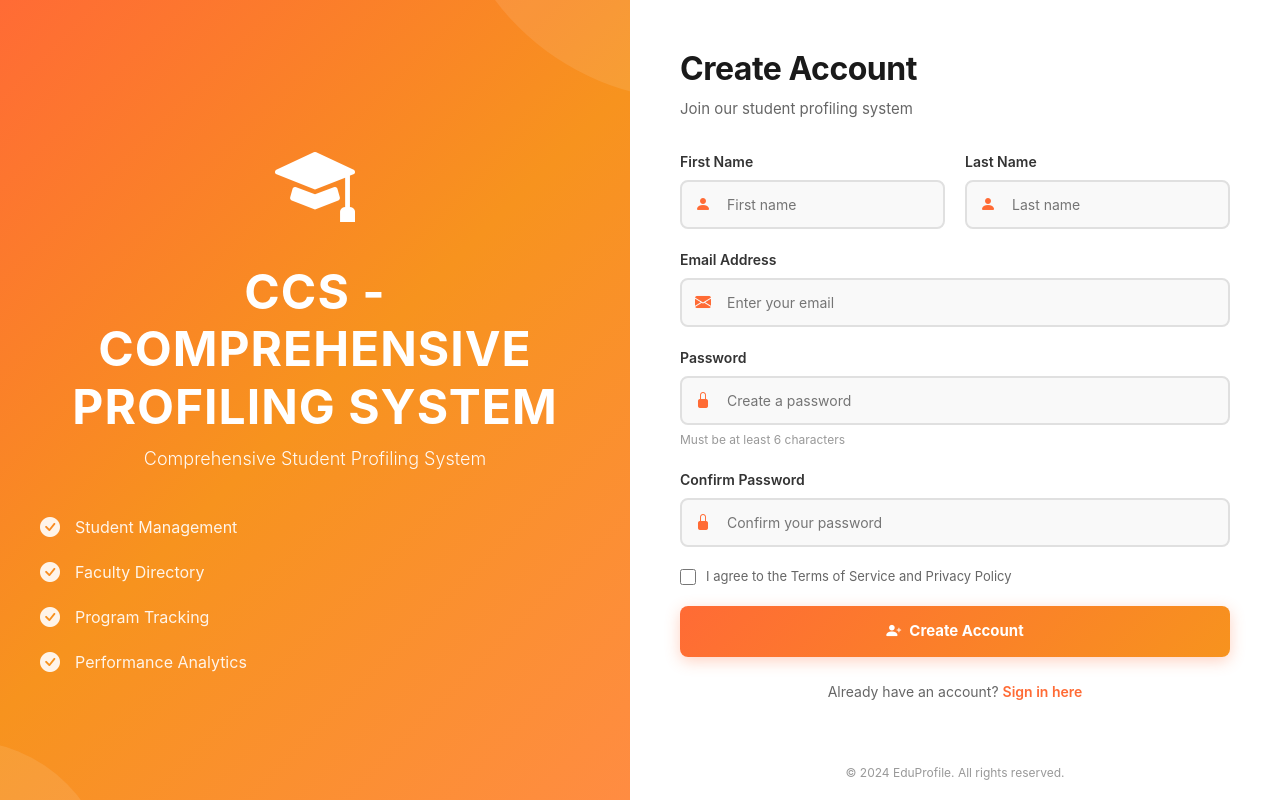
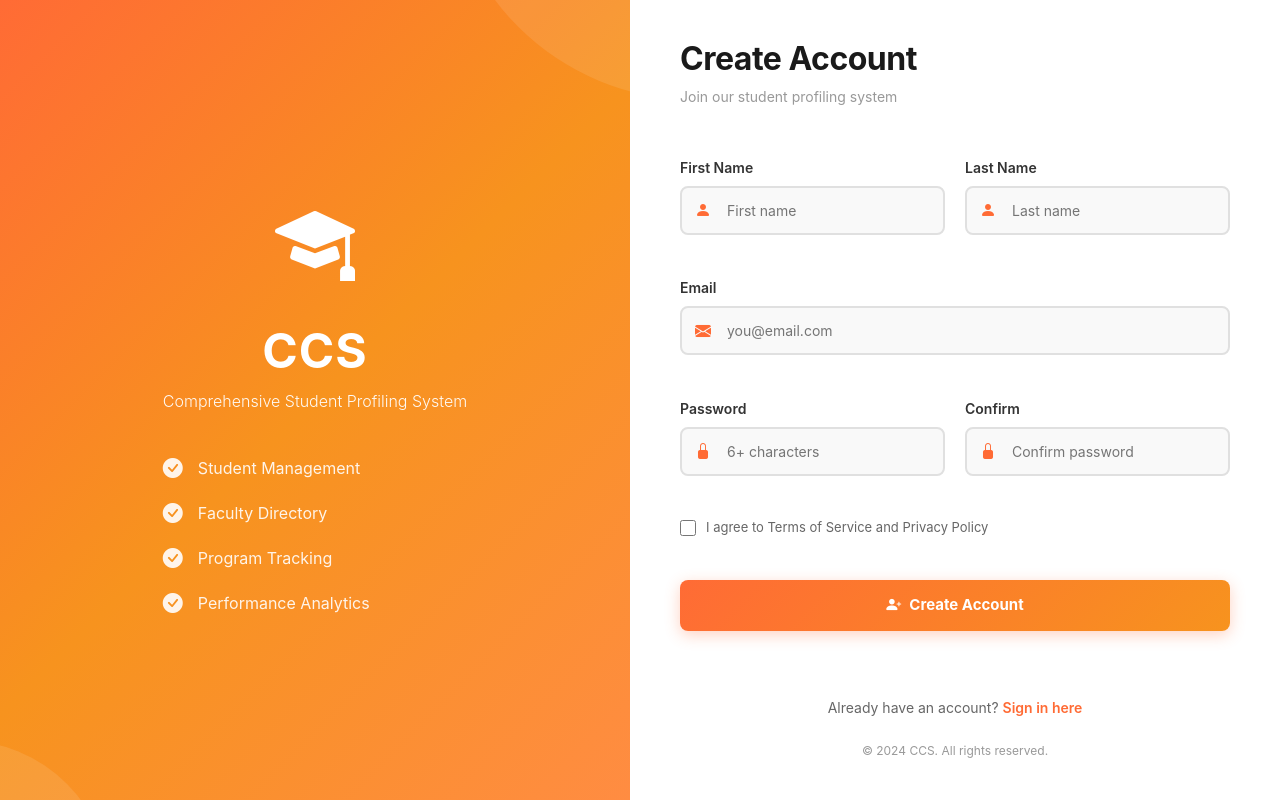
Before and after one commit to brdlc-dev/itew6-midterm, a React (Vite) app: page /register in a window 1280 px wide. Built offline with nearby package versions, Linux system fonts and the light colour scheme.

Commit message:
Stages fix registration design

```diff
--- a/src/App.jsx
+++ b/src/App.jsx
@@ -61,7 +61,7 @@ export default function App() {
       <Routes>
         {/* Public Routes */}
         <Route
-          path="/login"
+          path="/"
           element={
             isAuthenticated ? (
               <Navigate to="/" replace />
@@ -83,7 +83,7 @@ export default function App() {
 
         {/* Protected Routes */}
         <Route
-          path="/"
+          path="/dashboard"
           element={
             <ProtectedRoute isAuthenticated={isAuthenticated}>
               <DashboardPage onLogout={handleLogout} />
--- a/src/AuthPages/AuthPages.css/Register.css
+++ b/src/AuthPages/AuthPages.css/Register.css
@@ -7,6 +7,7 @@
   font-family: -apple-system, BlinkMacSystemFont, 'Segoe UI', 'Roboto', 'Oxygen',
     'Ubuntu', 'Cantarell', 'Fira Sans', 'Droid Sans', 'Helvetica Neue',
     sans-serif;
+  overflow: hidden;
 }
 
 .register-wrapper {
@@ -53,8 +54,7 @@
 }
 
 @keyframes float {
-  0%,
-  100% {
+  0%, 100% {
     transform: translateY(0px);
   }
   50% {
@@ -76,8 +76,7 @@
 }
 
 @keyframes pulse {
-  0%,
-  100% {
+  0%, 100% {
     transform: scale(1);
   }
   50% {
@@ -93,7 +92,7 @@
 }
 
 .branding-content p {
-  font-size: 18px;
+  font-size: 16px;
   margin-bottom: 40px;
   opacity: 0.95;
   font-weight: 300;
@@ -130,13 +129,14 @@
   background: #ffffff;
   display: flex;
   flex-direction: column;
-  padding: 50px;
-  overflow-y: auto;
+  padding: 40px 50px;
+  overflow: hidden;
   position: relative;
 }
 
 .form-header {
-  margin-bottom: 30px;
+  margin-bottom: 25px;
+  flex-shrink: 0;
 }
 
 /* Success Message */
@@ -166,6 +166,7 @@
   gap: 10px;
   animation: slideDown 0.4s ease-out;
   box-shadow: 0 4px 15px rgba(244, 67, 54, 0.3);
+  flex-shrink: 0;
 }
 
 @keyframes slideInRight {
@@ -193,19 +194,23 @@
 /* Form Styles */
 .register-form {
   width: 100%;
+  flex: 1;
+  display: flex;
+  flex-direction: column;
+  justify-content: space-between;
 }
 
 .register-form h2 {
   font-size: 32px;
   color: #1a1a1a;
-  margin: 0 0 10px 0;
+  margin: 0 0 8px 0;
   font-weight: 700;
   letter-spacing: -0.5px;
 }
 
 .form-subtitle {
-  color: #666;
-  font-size: 15px;
+  color: #999;
+  font-size: 14px;
   margin: 0;
   font-weight: 400;
 }
@@ -217,7 +222,7 @@
 }
 
 .form-group {
-  margin-bottom: 20px;
+  margin-bottom: 18px;
 }
 
 .form-group label {
@@ -289,18 +294,12 @@
   font-size: 12px;
 }
 
-.password-hint {
-  font-size: 12px;
-  color: #999;
-  margin-top: 6px;
-}
-
 /* Terms Agreement */
 .terms-agreement {
   display: flex;
   align-items: flex-start;
   gap: 10px;
-  margin-bottom: 20px;
+  margin-bottom: 18px;
   color: #666;
   font-size: 13px;
   line-height: 1.5;
@@ -339,7 +338,8 @@
   justify-content: center;
   gap: 8px;
   box-shadow: 0 4px 15px rgba(255, 107, 53, 0.3);
-  margin-bottom: 20px;
+  margin-bottom: 18px;
+  flex-shrink: 0;
 }
 
 .submit-btn:hover:not(:disabled) {
@@ -378,6 +378,7 @@
   text-align: center;
   color: #666;
   font-size: 14px;
+  flex-shrink: 0;
 }
 
 .link-btn {
@@ -393,20 +394,22 @@
 }
 
 .register-footer {
-  position: absolute;
-  bottom: 2px;
-  left: 0;
-  right: 0;
   text-align: center;
   color: #999;
   font-size: 12px;
-  padding: 0 50px;
+  padding: 8px 0 0 0;
+  margin: 0;
+  flex-shrink: 0;
+}
+
+.register-footer p {
+  margin: 0;
 }
 
 /* ===== RESPONSIVE DESIGN ===== */
 @media (max-width: 1024px) {
   .register-form-section {
-    padding: 40px 35px;
+    padding: 35px 40px;
   }
 
   .branding-content h1 {
@@ -428,11 +431,12 @@
   }
 
   .register-form-section {
-    padding: 40px 25px;
+    padding: 35px 30px;
+    background: linear-gradient(135deg, #ffffff, #f9f9f9);
   }
 
   .form-header {
-    margin-bottom: 25px;
+    margin-bottom: 20px;
   }
 
   .register-form h2 {
@@ -440,22 +444,22 @@
   }
 
   .form-subtitle {
-    font-size: 14px;
+    font-size: 13px;
   }
 
   .form-row {
     grid-template-columns: 1fr;
+    gap: 15px;
   }
 
   .register-footer {
-    position: static;
-    margin-top: 30px;
+    margin-top: 2px;
   }
 }
 
 @media (max-width: 480px) {
   .register-form-section {
-    padding: 30px 20px;
+    padding: 25px 20px;
   }
 
   .register-form h2 {
@@ -463,7 +467,7 @@
   }
 
   .form-subtitle {
-    font-size: 13px;
+    font-size: 12px;
   }
 
   .form-input-wrapper input {
@@ -491,24 +495,6 @@
   }
 }
 
-/* ===== SCROLLBAR STYLING ===== */
-.register-form-section::-webkit-scrollbar {
-  width: 8px;
-}
-
-.register-form-section::-webkit-scrollbar-track {
-  background: #f1f1f1;
-}
-
-.register-form-section::-webkit-scrollbar-thumb {
-  background: linear-gradient(135deg, #ff6b35, #f7931e);
-  border-radius: 10px;
-}
-
-.register-form-section::-webkit-scrollbar-thumb:hover {
-  background: linear-gradient(135deg, #f7931e, #ff6b35);
-}
-
 /* ===== ACCESSIBILITY ===== */
 @media (prefers-reduced-motion: reduce) {
   .register-branding::before,
--- a/src/AuthPages/Register.jsx
+++ b/src/AuthPages/Register.jsx
@@ -22,7 +22,6 @@ const Register = () => {
       ...prev,
       [name]: type === 'checkbox' ? checked : value
     }))
-    // Clear error for this field
     if (errors[name]) {
       setErrors((prev) => ({
         ...prev,
@@ -72,7 +71,6 @@ const Register = () => {
     if (Object.keys(newErrors).length === 0) {
       setIsLoading(true)
       try {
-        // Simulate API call
         await new Promise(resolve => setTimeout(resolve, 1500))
 
         setSuccessMessage('✓ Registration successful! Redirecting to login...')
@@ -85,7 +83,6 @@ const Register = () => {
           agreeTerms: false
         })
 
-        // Redirect to login after success
         setTimeout(() => {
           navigate('/login')
         }, 1500)
@@ -108,7 +105,7 @@ const Register = () => {
             <div className="branding-icon">
               <i className="bi bi-mortarboard-fill"></i>
             </div>
-            <h1>CCS - COMPREHENSIVE PROFILING SYSTEM</h1>
+            <h1>CCS</h1>
             <p>Comprehensive Student Profiling System</p>
 
             <div className="branding-features">
@@ -206,14 +203,14 @@ const Register = () => {
             </div>
 
             <div className="form-group">
-              <label htmlFor="email">Email Address</label>
+              <label htmlFor="email">Email</label>
               <div className="form-input-wrapper">
                 <i className="bi bi-envelope-fill"></i>
                 <input
                   id="email"
                   type="email"
                   name="email"
-                  placeholder="Enter your email"
+                  placeholder="you@email.com"
                   value={formData.email}
                   onChange={handleInputChange}
                   disabled={isLoading}
@@ -229,6 +226,7 @@ const Register = () => {
               )}
             </div>
 
+            <div className="form-row">
               <div className="form-group">
                 <label htmlFor="password">Password</label>
                 <div className="form-input-wrapper">
@@ -237,7 +235,7 @@ const Register = () => {
                     id="password"
                     type="password"
                     name="password"
-                  placeholder="Create a password"
+                    placeholder="6+ characters"
                     value={formData.password}
                     onChange={handleInputChange}
                     disabled={isLoading}
@@ -251,18 +249,17 @@ const Register = () => {
                     {errors.password}
                   </span>
                 )}
-              <p className="password-hint">Must be at least 6 characters</p>
               </div>
 
               <div className="form-group">
-              <label htmlFor="confirmPassword">Confirm Password</label>
+                <label htmlFor="confirmPassword">Confirm</label>
                 <div className="form-input-wrapper">
                   <i className="bi bi-lock-fill"></i>
                   <input
                     id="confirmPassword"
                     type="password"
                     name="confirmPassword"
-                  placeholder="Confirm your password"
+                    placeholder="Confirm password"
                     value={formData.confirmPassword}
                     onChange={handleInputChange}
                     disabled={isLoading}
@@ -277,6 +274,7 @@ const Register = () => {
                   </span>
                 )}
               </div>
+            </div>
 
             <label className="terms-agreement">
               <input
@@ -286,10 +284,10 @@ const Register = () => {
                 onChange={handleInputChange}
                 disabled={isLoading}
               />
-              <span>I agree to the Terms of Service and Privacy Policy</span>
+              <span>I agree to Terms of Service and Privacy Policy</span>
             </label>
             {errors.agreeTerms && (
-              <span className="error-message" style={{ marginBottom: '20px' }}>
+              <span className="error-message">
                 <i className="bi bi-exclamation-circle-fill"></i>
                 {errors.agreeTerms}
               </span>
@@ -315,15 +313,14 @@ const Register = () => {
 
             <p className="form-footer">
               Already have an account?{' '}
-              <a href="/login" className="link-btn">
+              <a href="/" className="link-btn">
                 Sign in here
               </a>
             </p>
           </form>
 
-          {/* Footer Links */}
           <div className="register-footer">
-            <p>© 2024 EduProfile. All rights reserved.</p>
+            <p>© 2024 CCS. All rights reserved.</p>
           </div>
         </div>
       </div>
--- a/src/components/Navbar.jsx
+++ b/src/components/Navbar.jsx
@@ -32,10 +32,7 @@ export default function Navbar({ onLogout }) {
         <div className="navbar-right">
           {/* Search Bar */}
           <div className="navbar-search d-none d-md-flex">
-            <input
-              type="text"
-              placeholder="Search..."
-            />
+            <input type="text" placeholder="Search..." />
           </div>
 
           {/* Icon Buttons */}
```
Also changed, not shown: src/pages/FacultyPage.jsx (+80 -29 lines). Lines whose indentation alone changed are shown as unchanged.
